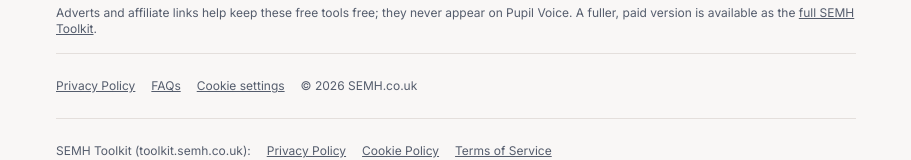
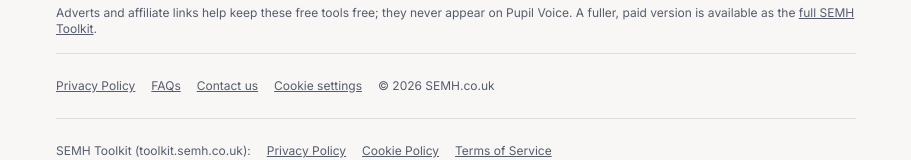
Before and after one commit to semhdxn/newfreetools, a React (Vite) app: page /faq in a window 1280 px wide. Shown: the part 2357-2517 px from the top of the page, without its empty margins (184-1095 px from the left). Built offline with nearby package versions, Linux system fonts and the light colour scheme.

Commit message:
Add Contact us link to the footer
Co-Authored-By: Claude Sonnet 5 <noreply@anthropic.com>

```diff
--- a/src/components/Footer.tsx
+++ b/src/components/Footer.tsx
@@ -1,7 +1,7 @@
 import { Link, useLocation } from 'react-router-dom';
 import { GA_CONFIGURED, trackingEnabledFor } from '@/lib/analytics';
 import { TOOL_LABELS, type ToolId } from '@/lib/storage';
-import { premiumUrl } from '@/lib/links';
+import { premiumUrl, contactUrl } from '@/lib/links';
 
 export function Footer() {
   const slug = useLocation().pathname.replace(/^\//, '').split('/')[0];
@@ -20,6 +20,9 @@ export function Footer() {
       <div className="mt-4 flex flex-wrap items-center gap-x-4 gap-y-1 border-t border-border pt-4">
         <Link className="inline-block py-2 underline hover:text-foreground" to="/privacy">Privacy Policy</Link>
         <Link className="inline-block py-2 underline hover:text-foreground" to="/faq">FAQs</Link>
+        <a className="inline-block py-2 underline hover:text-foreground" href={contactUrl('footer', toolId ?? 'home')}>
+          Contact us
+        </a>
         {showCookieSettings && (
           <button
             type="button"
```
